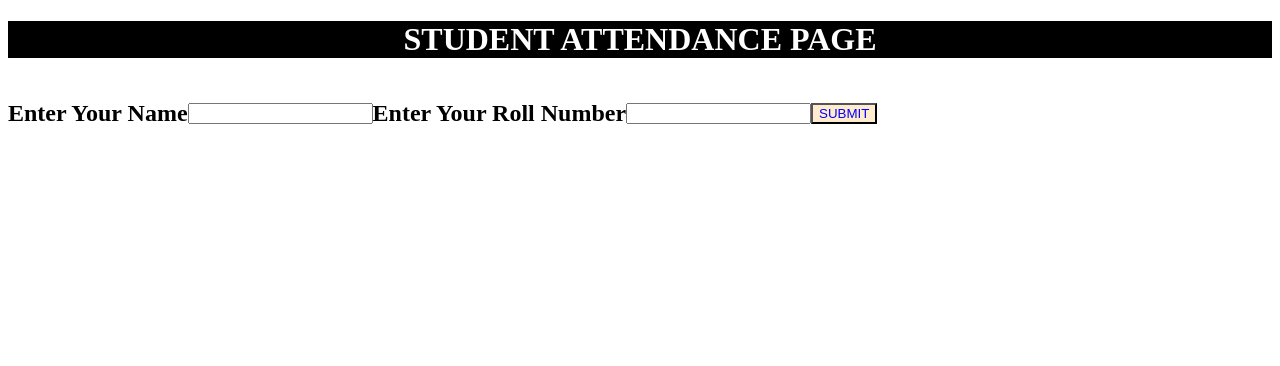
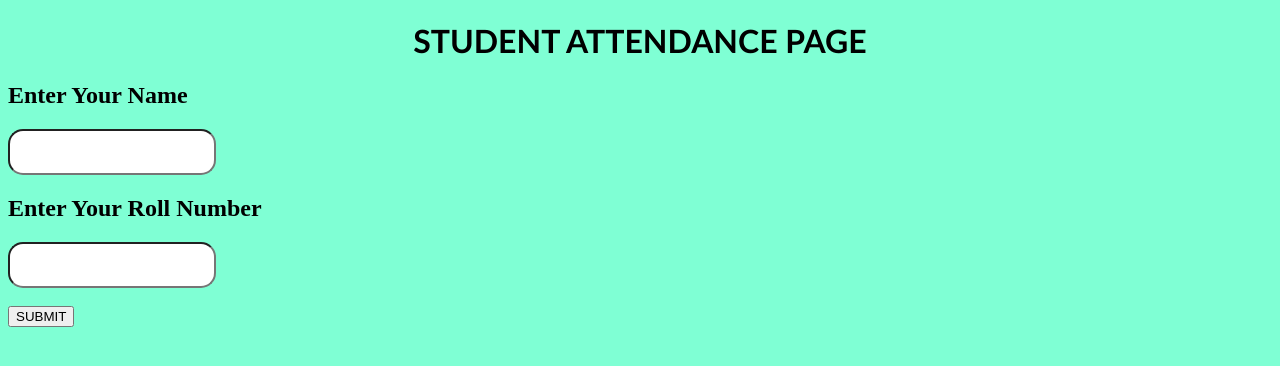
Before and after one commit to rakshverma/my-website, a plain HTML site: page index.html in a window 1280 px wide. Drawn offline with Linux system fonts and the light colour scheme.

Commit message:
Update sattend.css

```diff
--- a/sattend.css
+++ b/sattend.css
@@ -1,18 +1,37 @@
 header{
     text-align: center;
-    background-color: black;
-    color:white
+    font-family:'Gill Sans', 'Gill Sans MT', Calibri, 'Trebuchet MS', sans-serif;
 }
-form{
-    display:flex;
-    text-align: center;
-    align-items: center;
-    justify-items: center;
+button{
+    width: 200px;
+    height: 50px;
+    border:none;
+    background-color: blue;
+    color:whitesmoke;
+    font-size: medium;
+    cursor:pointer;
+    font-weight: bold;
 }
-#submit{
-    color:blue;
-    background-color: blanchedalmond;
-    align-items: center;
-    justify-items: center;
+#mypage{
+    display: grid;
+    gap: 20px;
+    justify-content: right;
+    align-items: right;
+    padding-right: 200px;
 
 }
+#name{
+    width: 200px;
+    height: 40px;
+    border-radius: 15px;
+    font-size: medium;
+}
+#Roll{
+    width: 200px;
+    height: 40px;
+    border-radius: 15px;
+    font-size: medium;
+}
+body{
+    background-color: aquamarine;
+}
```
